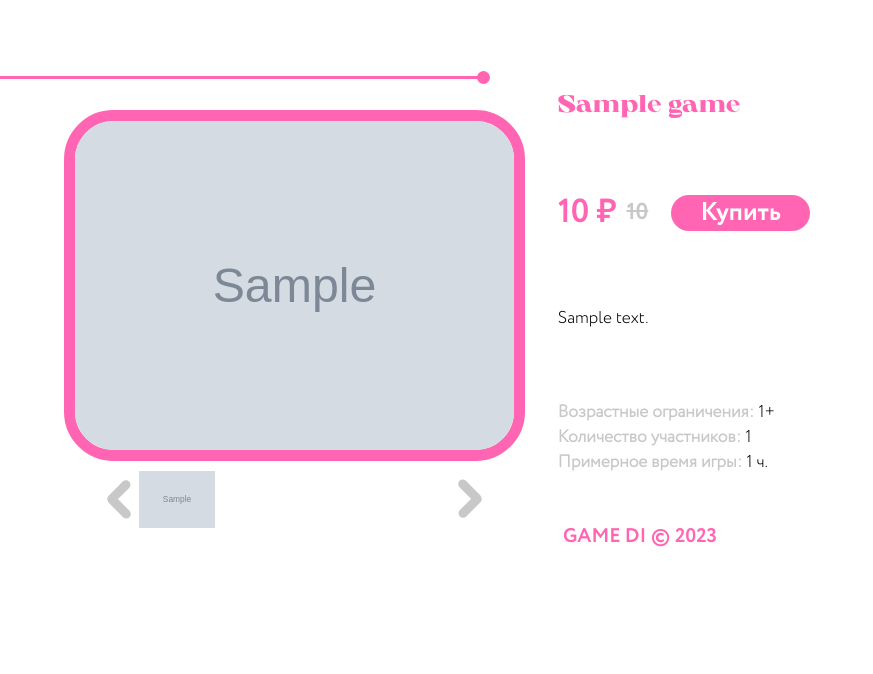
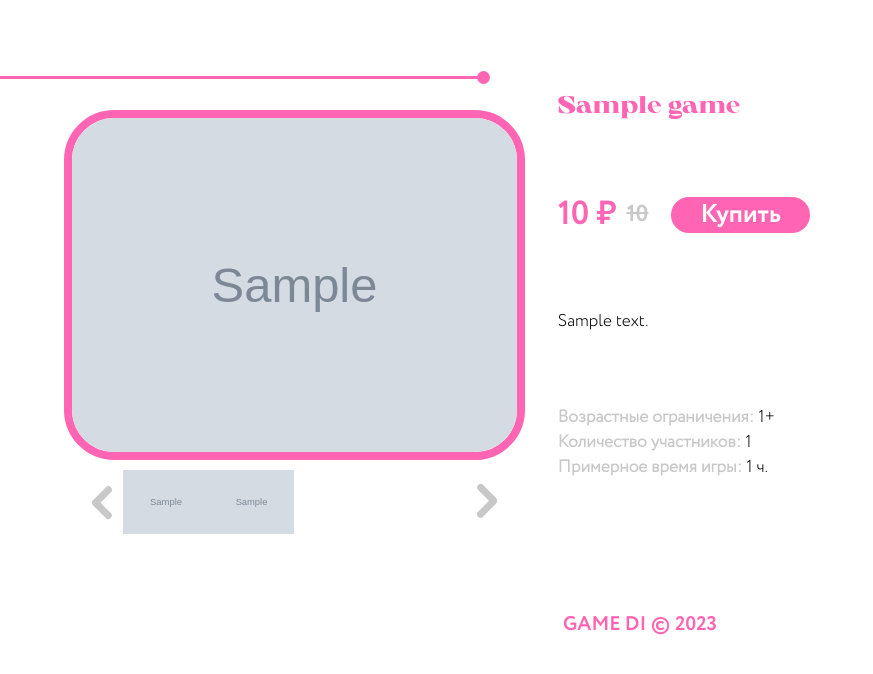
Before and after one commit to platsajacki/gamedi, a Django app: a page that uses gamedi/templates/base.html in a window 1280 px wide. Shown: the part 96-770 px from the top of the page, without its empty margins (0-873 px from the left). Run offline with Django 4.2, Linux system fonts and the light colour scheme; tables that the repository leaves empty hold one stand-in row (values such as "Sample post"); grey boxes marked "Sample" are stand-in pictures.

Commit message:
Scroll. (#25)
* Update GameAdmin.

* Add scroll.

* Scroll is done..

```diff
--- a/gamedi/gamedi/settings.py
+++ b/gamedi/gamedi/settings.py
@@ -31,7 +31,7 @@ SECRET_KEY = getenv('SECRET_KEY')
 # SECURITY WARNING: don't run with debug turned on in production!
 DEBUG = getenv('DEBUG') == 'True'
 
-ALLOWED_HOSTS = getenv('ALLOWED_HOSTS', 'localhost').split(', ')
+ALLOWED_HOSTS = getenv('ALLOWED_HOSTS', 'localhost, 127.0.0.1').split(', ')
 
 # Application definition
 
--- a/gamedi/games/views.py
+++ b/gamedi/games/views.py
@@ -12,4 +12,4 @@ class GameListView(generic.ListView):
 class GameDetailView(generic.DetailView):
     """Представление отдельной странцы игры."""
     model = Game
-    queryset = Game.published.all()
+    queryset = Game.published.all()  # Prefetch
--- a/gamedi/static/css/games/game_detail.css
+++ b/gamedi/static/css/games/game_detail.css
@@ -2,6 +2,7 @@
   display: grid;
   grid-template-columns: 40% 60%;
 	margin-top: 4rem;
+  margin-bottom: 4rem;
   gap: 2rem;
 }
 
@@ -65,22 +66,26 @@
   margin-right: 1rem;
   align-items: center;
   justify-items: center;
+  user-select: none;
 }
 
 .scroll-img .box-img {
-  display: grid;
-  grid-template-columns: repeat(4, 25%);
+  display: flex;
   align-items: center;
   justify-items: center;
-  grid-template-rows: 1fr;
-  grid-auto-rows: 0;
-  row-gap: 0;
+  flex-grow: 0;
+  flex-shrink: 0;
+  overflow: hidden;
 }
 
 .scroll-img .scroll .box-img img {
-  width: 97.5%;
+  width: 25%;
   height: 100%;
   object-fit: contain;
+}
+
+.scroll-img .scroll .box-img img:last-child {
+  padding-right: 0;
 }
 
 .scroll-arrow {
@@ -89,7 +94,7 @@
 
 .scroll-arrow div {
   position: relative;
-  font-size: calc(7px + 12 * (100vw - 320px) / 2240);
+  font-size: calc(7px + 8 * (100vw - 320px) / 2240);
 }
 
 .scroll-arrow div:before,
@@ -119,3 +124,12 @@
 .scroll .left-arrow {
   scale: -1;
 }
+
+.active-image {
+  filter: brightness(100%);
+}
+
+.not-active-image {
+  filter: brightness(70%);
+  scale: 0.85;
+}
--- a/gamedi/static/css/homepage.css
+++ b/gamedi/static/css/homepage.css
@@ -106,12 +106,12 @@
 img.main {
   box-sizing: border-box;
   width: 100%;
-  border: 0.7rem solid var(--main-pink);
+  border: calc(6px + 6 * (100vw - 320px) / 2240) solid var(--main-pink);
   transition: border-radius 0.45s;
 }
 
 .game img.main:hover {
-  border-color: transparent;
+  border-color: transparent !important;
   transform: scale(1.1);
 }
 
--- a/gamedi/static/css/main.css
+++ b/gamedi/static/css/main.css
@@ -202,6 +202,7 @@ main {
   color: var(--main-pink);
   text-align: center;
   font-size: 1.2rem;
+  margin: 1rem;
 }
 
 .content {
--- a/gamedi/static/js/includes/header.js
+++ b/gamedi/static/js/includes/header.js
@@ -22,7 +22,8 @@ async function getActiveLink(currentUrl, links, foxUpperPath, foxBottomPath) {
         bottomImg.src = foxBottomPath
         link.parentNode.insertBefore(bottomImg, link.nextSibling)
       }
-  })
+    }
+  )
 }
 
 
--- a/gamedi/templates/base.html
+++ b/gamedi/templates/base.html
@@ -9,7 +9,7 @@
     <link rel="stylesheet" href="{% static 'css/registration.css' %}" />
     <link rel="stylesheet" href="{% static 'css/games/game_detail.css' %}" />
     <link rel="stylesheet" href="{% static 'css/normalize.css' %}" />
-		<link rel="icon" href="{% static 'img/fav/favicon.ico' %}" type="image">
+		<link rel="icon" href="{% static 'img/fav/favicon.ico' %}" type="image" />
     <meta name="viewport" content="width=device-width, initial-scale=1">
     <script type="module" src="/static/js/main.js"></script>
     <title>
--- a/gamedi/templates/games/game_detail.html
+++ b/gamedi/templates/games/game_detail.html
@@ -2,7 +2,7 @@
 {% load static %}
 
 {% block title %}
-  {{ game.name }}
+  {{ object.name }}
 {% endblock %}
 
 {% block content %}
@@ -14,50 +14,51 @@
           <div class="line"></div><div class="circle"></div>
         </div>
         <div class="scroll-img">
-          <img class="main main-detail" src="{{ game.cover.url }}">
+          <img class="main main-detail" src="{{ object.cover.url }}">
+          {% if object.users_files.published %}
             <div class="scroll">
               <div class="scroll-arrow left-arrow" id="scroll-left">
-              <div>
+                <div></div>
               </div>
-            </div>
-            <div class="box-img">
-              {% for admin_file in game.admin_files.published %}
-                <img src="{{ admin_file.file.url }}">
+              <div class="box-img" id="box-img">
+                <img src="{{ object.cover.url }}">
+                {% for users_file in object.users_files.published %}
+                  <img src="{{ users_file.file.url }}">
                 {% endfor %}
               </div>
               <div class="scroll-arrow right-arrow" id="scroll-right">
-              <div>
+                <div></div>
               </div>
             </div>
-          </div>
+          {% endif %}
         </div>
       </div>
       <div class="description">
         <div class="game-name">
           <a class="name-detail" href="{% url 'games:detail' game.slug %}">
-            {{ game.name }}
+            {{ object.name }}
           </a>
         </div>
         <div class="price">
           <div class="final">
-            {{ game.final_price }}&nbsp;<b>₽</b>
+            {{ object.final_price }}&nbsp;<b>₽</b>
           </div>
           <div class="main">
-            {{ game.price }}
+            {{ object.price }}
           </div>
           <a class="buy" href="#">Купить</a>
         </div>
         <div id="text-description" class="text-description">
-          {{ game.description }}
+          {{ object.description }}
         </div>
         <div class="param-description">
-          Возрастные ограничения: <span>{{ game.age_restriction }}+</span><br>
-          Количество участников: <span>{% if game.min_players == game.max_players %}
-            {{ game.max_players }}
+          Возрастные ограничения: <span>{{ object.age_restriction }}+</span><br>
+          Количество участников: <span>{% if object.min_players == object.max_players %}
+            {{ object.max_players }}
           {% else %}
-            {{ game.min_players }}-{{ game.max_players }}
+            {{ object.min_players }}-{{ object.max_players }}
           {% endif %}</span><br>
-          Примерное время игры: <span>{{ game.time }} ч.</span>
+          Примерное время игры: <span>{{ object.time }} ч.</span>
         </div>
       </div>
     </div>
```
Also changed, not shown: gamedi/games/admin.py (+4 -6 lines), gamedi/static/js/games/game_detail.js (+95 -4 lines). Lines whose indentation alone changed are shown as unchanged.
